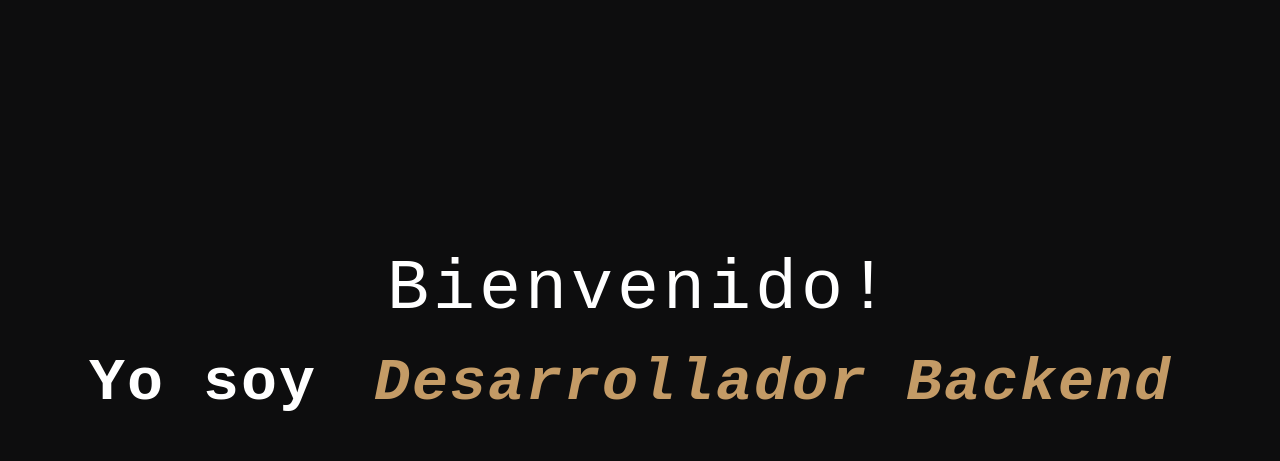
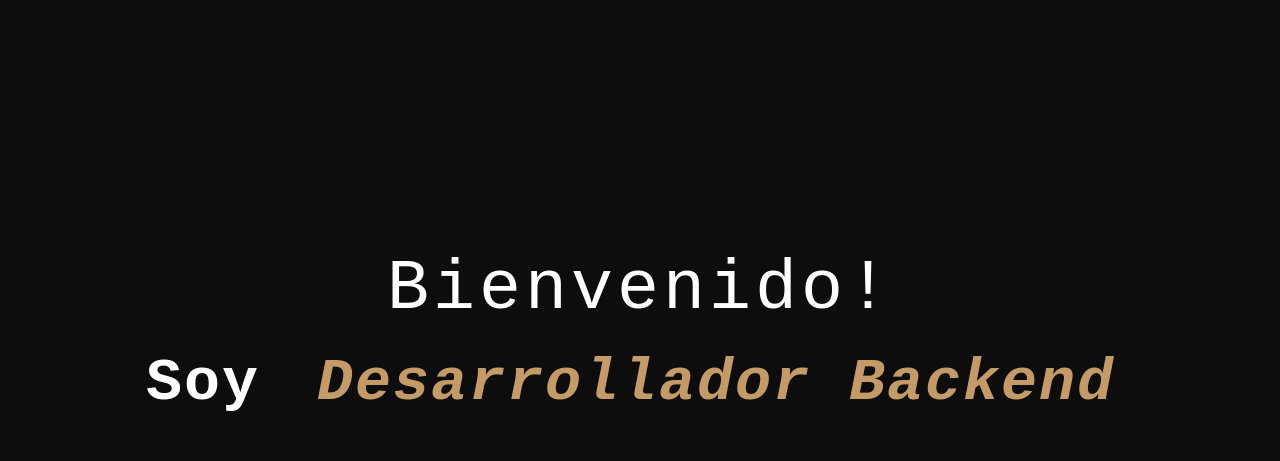
Before and after one commit to ZMALIM/portfolio-static, a plain HTML site: page index.html in a window 1280 px wide. Shown: the part 90-551 px from the top of the page. Drawn offline with Linux system fonts and the light colour scheme; files whose address does not match are found by name.

Commit message:
Reemplazar la frase _Yo Soy_

```diff
--- a/index.html
+++ b/index.html
@@ -112,7 +112,7 @@
                     <div class="full-width text-center caption mt-50">
                         <h2>Bienvenido!</h2>
                         <h1 class="cd-headline push">
-                            <span class="blc">Yo soy</span>
+                            <span class="blc">Soy</span>
                             <span class="cd-words-wrapper">
                                 <b class="is-visible">
                                     <em>Leonel Hacha Salazar</em>
```
